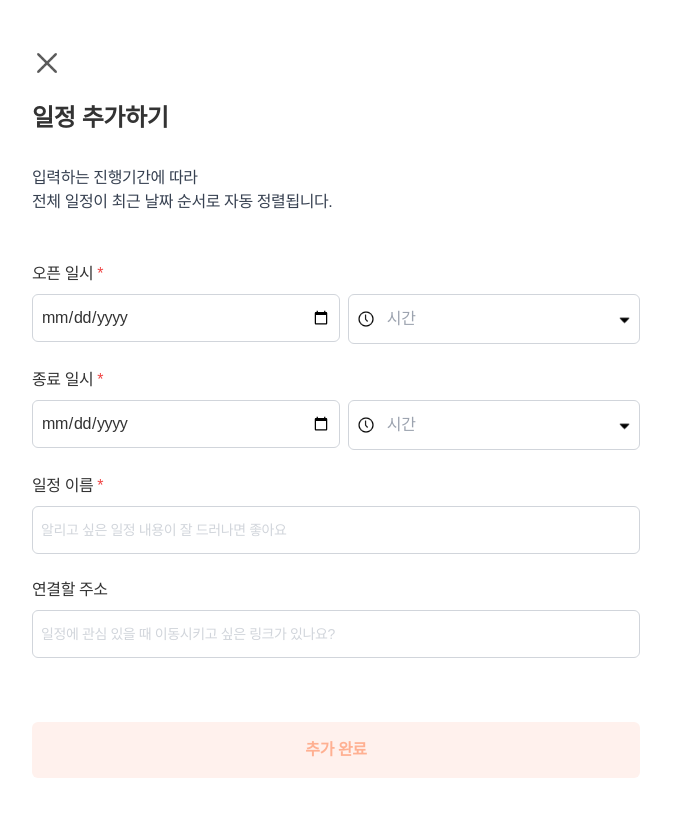
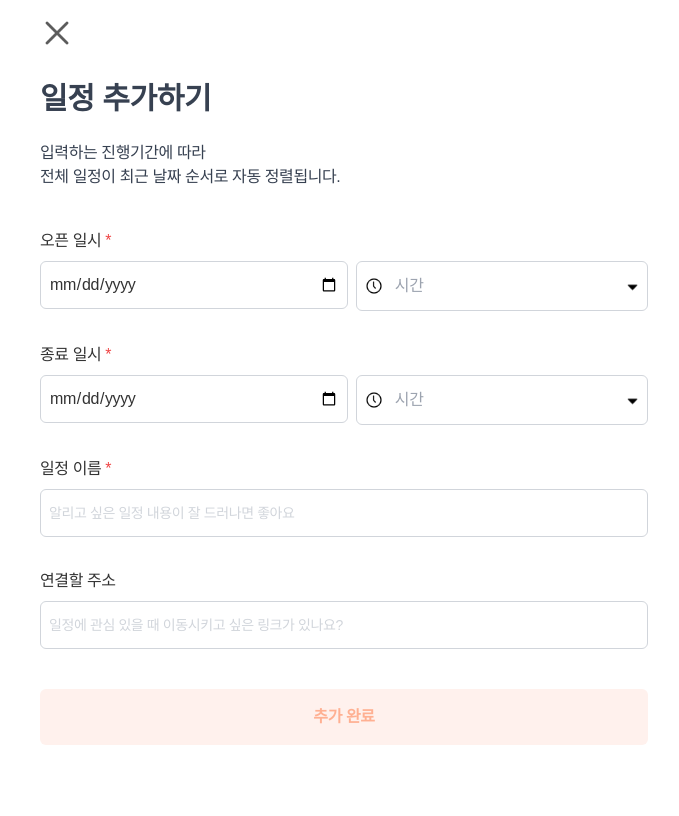
Before and after one commit to Mt-NextJs/linkle, a Next.js app: page /admin/calendar/manage in a window 1280 px wide. Shown: the top 816 px of the page, without its empty margins (296-975 px from the left). Built offline with nearby package versions, Linux system fonts and the light colour scheme.

Commit message:
♻️[Refactor] 일정 관리 페이지 레이아웃 구조 통일 #148

```diff
--- a/src/app/admin/(block)/calendar/components/schedule-form.tsx
+++ b/src/app/admin/(block)/calendar/components/schedule-form.tsx
@@ -212,10 +212,7 @@ export default function ScheduleForm({
   );
 
   return (
-    <form
-      onSubmit={handleSubmit}
-      className="ml-2 mt-4 flex w-full max-w-2xl flex-col space-y-6 p-8"
-    >
+    <form onSubmit={handleSubmit} className="mt-4 space-y-8">
       <div className="flex flex-col space-y-2">
         <label className="flex items-center">
           <span>오픈 일시</span>
--- a/src/app/admin/(block)/calendar/manage/page.tsx
+++ b/src/app/admin/(block)/calendar/manage/page.tsx
@@ -92,21 +92,23 @@ function ScheduleContent() {
   }, [mode, router, searchParams]);
 
   return (
-    <div className="mt-4 flex w-full max-w-4xl flex-col p-8">
-      <div className="ml-10">
-        <button onClick={handleClose} className="mb-6 mr-4">
+    <div className="flex w-full flex-col gap-6 px-20 py-4">
+      <div>
+        <button type="button" onClick={handleClose}>
           <Image
             src="/assets/icons/icon_close.png"
-            alt="Close"
-            width={30}
-            height={30}
+            alt="닫기 아이콘"
+            width={34}
+            height={34}
           />
         </button>
       </div>
-      <h1 className="mb-8 ml-10 mr-4 text-2xl font-semibold">
+
+      <h1 className="pageName">
         {mode === "edit" ? "일정 수정하기" : "일정 추가하기"}
       </h1>
-      <p className="ml-10 mr-4 text-gray-700">
+
+      <p className="text-gray-700">
         입력하는 진행기간에 따라
         <br />
         전체 일정이 최근 날짜 순서로 자동 정렬됩니다.
```
